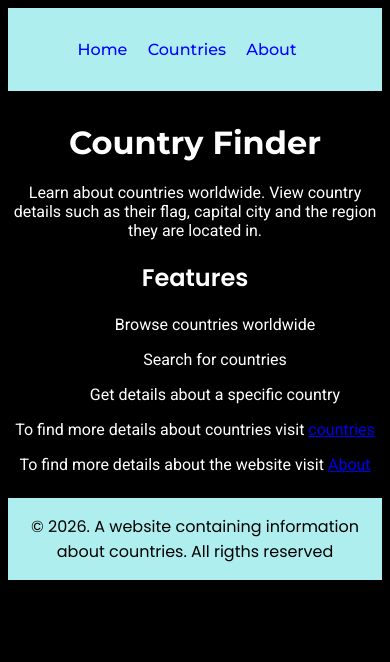
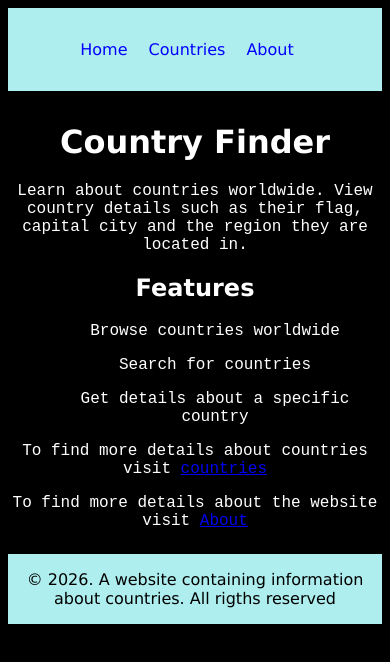
Before and after one commit to sahalmohamed1-lab/Countries-API-project, a website: page index.html in a window 390 px wide. Drawn offline with Linux system fonts and the light colour scheme.

```diff
--- a/style.css
+++ b/style.css
@@ -1,5 +1,5 @@
 title {
-    font-family: "Montserrat", sans-serif;
+    font-family: 'Times New Roman', Times, serif;
     color: black;
     background-color: antiquewhite;
     margin: auto;
@@ -7,22 +7,22 @@
     font-size: larger;
 }
 body {
-    font-family: "Poppins", sans-serif;
+    font-family: Verdana, Geneva, Tahoma, sans-serif;
     background-color: black;
     text-align: center;
     color: white;
 }
 p {
-    font-family: "Roboto", sans-serif;
+    font-family: 'Courier New', Courier, monospace;
 }
 h1 {
-    font-family: "Montserrat", sans-serif;
+    font-family: Verdana, Geneva, Tahoma, sans-serif;
     color: white;
     margin-top: 1em;
     font-size: 2em;
 }
 nav {
-    font-family: "Montserrat", sans-serif;
+    font-family: Verdana, Geneva, Tahoma, sans-serif;
     justify-content: center;
     display: flex;
     background-color: paleturquoise;
```
